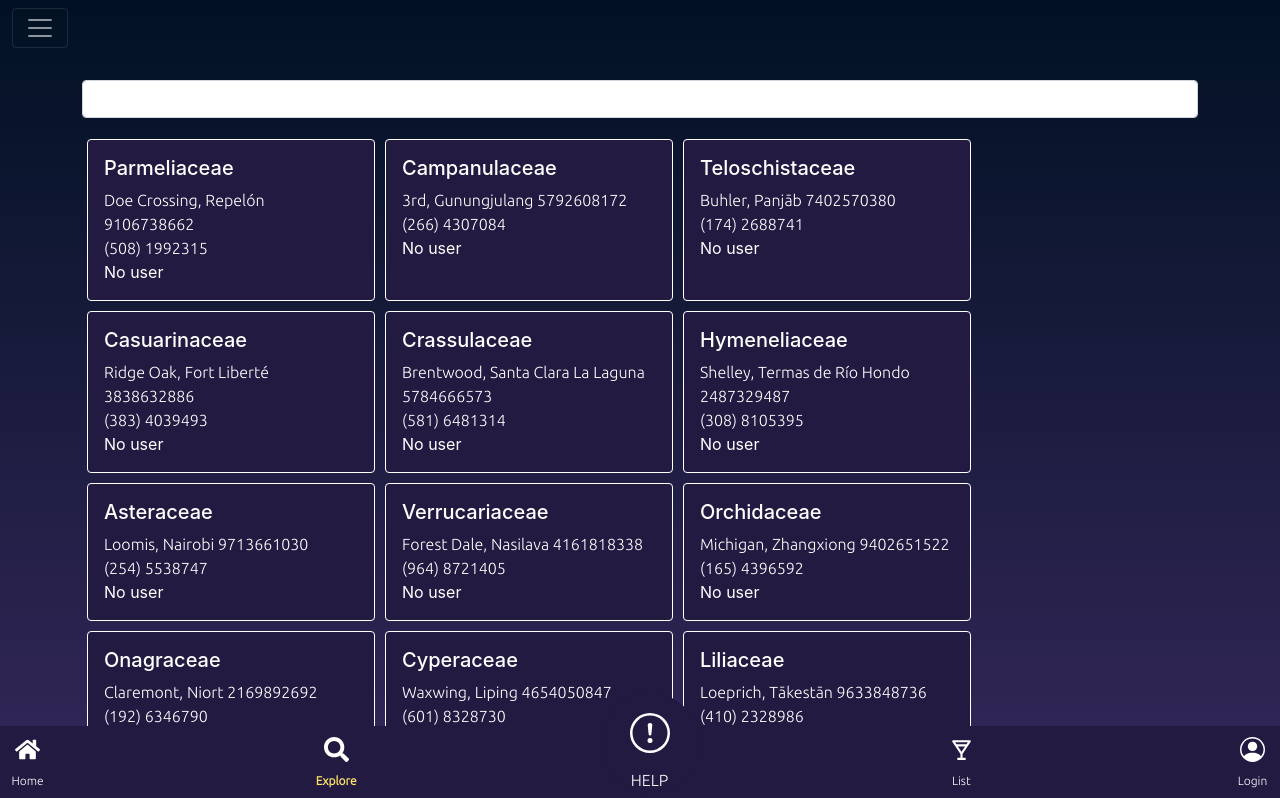
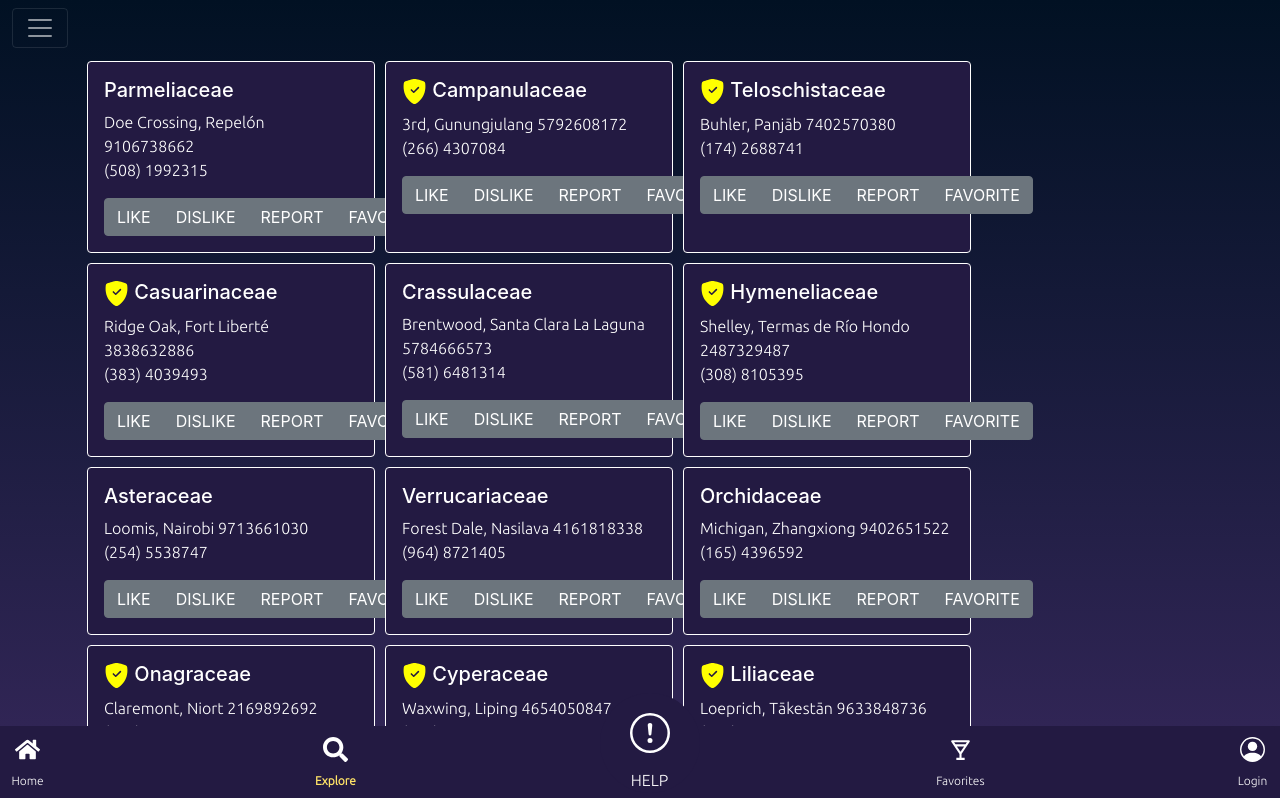
Before and after one commit to Sexual-Assault-Center/SafeBar, a Next.js app in the folder frontend/: page /bars in a window 1280 px wide. Shown: the top 798 px of the page. Built offline with nearby package versions, Linux system fonts and the light colour scheme; no server answers.

Commit message:
updated bars page with safebar

```diff
--- a/frontend/components/BarCard.js
+++ b/frontend/components/BarCard.js
@@ -1,19 +1,36 @@
 import Card from 'react-bootstrap/Card';
 import PropTypes from 'prop-types';
+import { Button, ButtonGroup } from 'react-bootstrap';
+import { BsShieldFillCheck } from 'react-icons/bs';
 
 const BarCard = ({
   // img,
-  name, street, city, zip, phone, user,
+  safebar,
+  name,
+  street,
+  city,
+  zip,
+  phone,
+  func,
 }) => (
   <Card style={{ width: '18rem' }}>
     {/* <Card.Img variant="top" src={img} /> */}
     <Card.Body>
-      <Card.Title>{name}{}</Card.Title>
+      <Card.Title>
+        {safebar ? <BsShieldFillCheck color="yellow" size={25} /> : ''}{' '}
+        {name}
+      </Card.Title>
       <Card.Text>
-        {street}, {city} {zip}<br />
+        {street}, {city} {zip}
+        <br />
         <a href={`tel:${phone}`}>{phone}</a>
       </Card.Text>
-      {Object.keys(user).length ? <div>RATINGS HERE</div> : 'No user'}
+      <ButtonGroup aria-label="Basic example">
+        <Button variant="secondary" onClick={func}>LIKE</Button>
+        <Button variant="secondary" onClick={func}>DISLIKE</Button>
+        <Button variant="secondary" onClick={func}>REPORT</Button>
+        <Button variant="secondary" onClick={func}>FAVORITE</Button>
+      </ButtonGroup>
     </Card.Body>
   </Card>
 );
@@ -22,17 +39,16 @@ export default BarCard;
 
 BarCard.propTypes = {
   // img: PropTypes.string,
+  safebar: PropTypes.bool,
   name: PropTypes.string.isRequired,
   street: PropTypes.string.isRequired,
   city: PropTypes.string.isRequired,
   zip: PropTypes.string.isRequired,
   phone: PropTypes.string.isRequired,
-  user: PropTypes.shape({
-    uid: PropTypes.string,
-  }),
+  func: PropTypes.func.isRequired,
 };
 
 BarCard.defaultProps = {
   // img: '/sac-logo.png',
-  user: {},
+  safebar: false,
 };
--- a/frontend/components/FooterNav.js
+++ b/frontend/components/FooterNav.js
@@ -29,7 +29,7 @@ export default function FooterNav() {
       case 'HELP':
         icon = <BsExclamationCircle className="m-0 footerIcon" size={40} />;
         break;
-      case 'List':
+      case 'Favorites':
         icon = <BiDrink className="footerIcon" size={25} />;
         break;
       case 'Login':
--- a/frontend/constants/navigation.js
+++ b/frontend/constants/navigation.js
@@ -14,7 +14,7 @@ const NAVIGATION = {
     },
     {
       path: 'lists',
-      text: 'List',
+      text: 'Favorites',
     },
   ],
   TRAINING_LINK:
--- a/frontend/pages/bars.js
+++ b/frontend/pages/bars.js
@@ -1,17 +1,19 @@
+/* eslint-disable consistent-return */
 import { useState, useEffect } from 'react';
-import * as ga from '../utils/ga';
+// import * as ga from '../utils/ga';
 import barsData from '../barsData.json';
-import Searchbar from '../components/Searchbar';
+// import Searchbar from '../components/Searchbar';
 import BarCard from '../components/BarCard';
 import HeadDetails from '../components/HeadDetails';
 import { useAuth } from '../utils/context/authContext';
+import { signInUser } from '../utils/auth';
 
 // import { getSearch } from '../utils/api';
 
 export default function Bars() {
-  const [query, setQuery] = useState('');
+  // const [query, setQuery] = useState('');
   const [bars, setBars] = useState([]);
-  const [value, setValue] = useState('');
+  // const [value, setValue] = useState('');
 
   const { user } = useAuth();
 
@@ -19,28 +21,36 @@ export default function Bars() {
     setBars(barsData);
   }, [bars]);
 
-  const search = () => {
-    ga.event({
-      action: 'search',
-      params: {
-        search_term: query,
-      },
-    });
-    // getSearch(query).then((res) => res);
-  };
+  // const search = () => {
+  //   ga.event({
+  //     action: 'search',
+  //     params: {
+  //       search_term: query,
+  //     },
+  //   });
+  //   // getSearch(query).then((res) => res);
+  // };
 
-  const handleChange = (e) => {
-    setQuery(e.target.value);
-    setValue(e.target.value);
+  // const handleChange = (e) => {
+  //   setQuery(e.target.value);
+  //   setValue(e.target.value);
+  // };
+
+  const checkUserStatus = () => {
+    if (!Object.keys(user).length) {
+      return signInUser();
+    }
+
+    // send to endpoint
   };
 
   return (
     <>
       <HeadDetails title="Bars" description="Making Nightlife Safer for Everyone" />
-      <Searchbar onClick={() => search()} onChange={(e) => handleChange(e)} value={value}>Search</Searchbar>
+      {/* <Searchbar onClick={() => search()} onChange={(e) => handleChange(e)} value={value}>Search</Searchbar> */}
       <div className="card-cont d-flex flex-wrap">
         {
-          bars.map((bar) => <BarCard key={bar.id} {...bar} user={user} />)
+          bars.map((bar) => <BarCard key={bar.id} {...bar} user={user} func={checkUserStatus} />)
         }
       </div>
     </>
--- a/frontend/pages/lists.js
+++ b/frontend/pages/lists.js
@@ -12,10 +12,10 @@ export default function Lists() {
         description="Making Nightlife Safer for Everyone"
       />
       {Object.keys(user).length ? (
-        <h1 className="text-center">Lists</h1>
+        <h1 className="text-center">Favorites</h1>
       ) : (
         <>
-          <Signin title="TO SEE YOUR LIST" />
+          <Signin title="TO SEE YOUR FAVORITES" />
         </>
       )}
     </>
```
